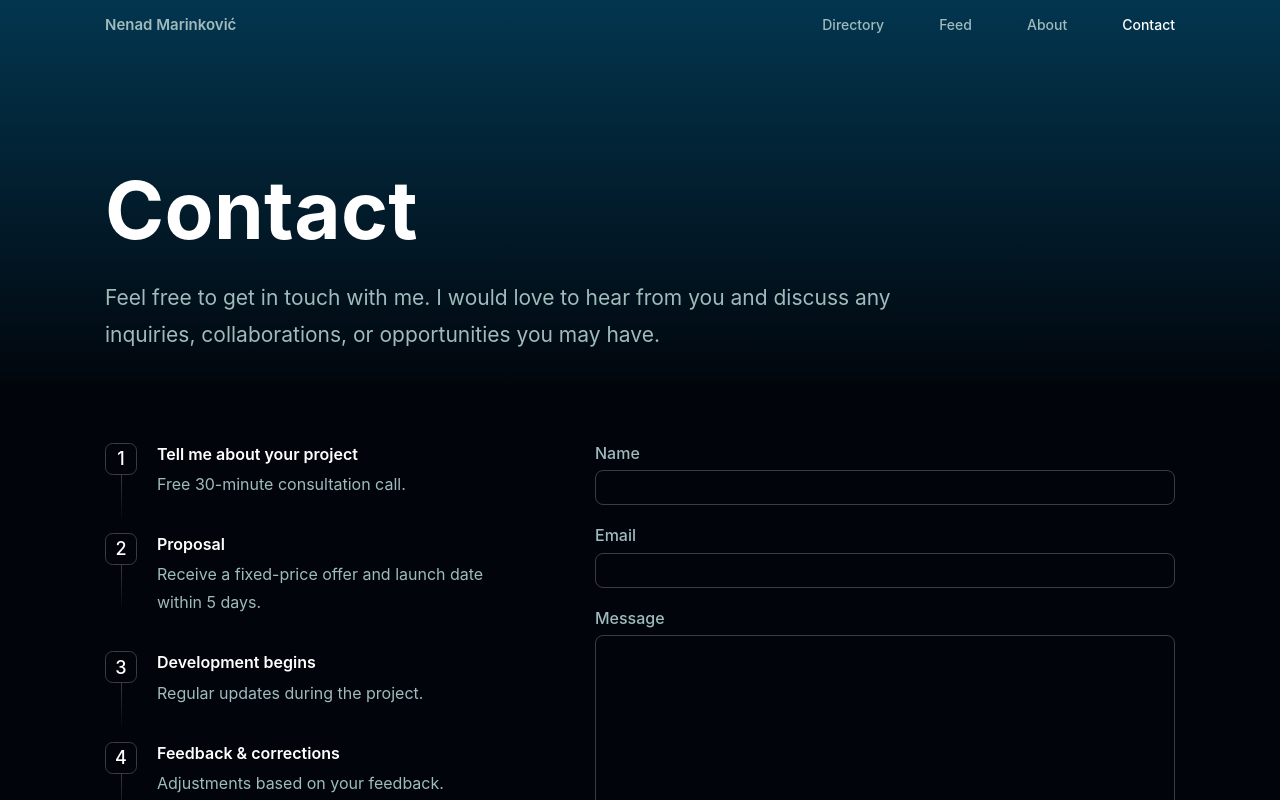
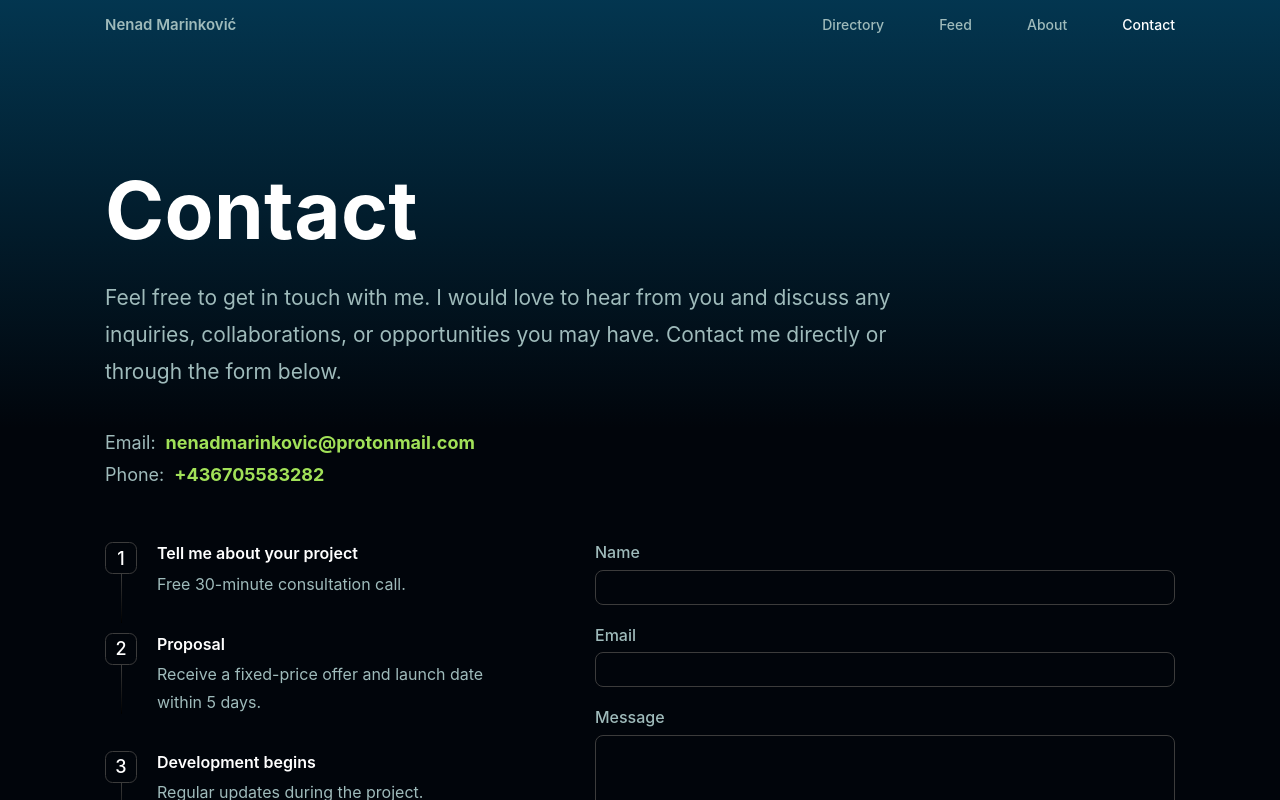
Before and after one commit to nenadmarinkovic/home, a Next.js app: page /contact in a window 1280 px wide. Shown: the top 800 px of the page. Built offline with nearby package versions, Linux system fonts and the light colour scheme; no server answers.

Commit message:
add contact changes

```diff
--- a/app/contact/page.tsx
+++ b/app/contact/page.tsx
@@ -17,12 +17,34 @@ export default function Contact() {
       <Header />
       <Banner
         title="Contact"
-        paragraphText="Feel free to get in touch with me. I would love to hear from you and discuss any inquiries, collaborations, or opportunities you may have."
+        paragraphText="Feel free to get in touch with me. I would love to hear from you and discuss any inquiries, collaborations, or opportunities you may have. Contact me directly or through the form below."
       />
       <section
         className={`${styles.contentContainer} ${contactStyles.contactPage}`}
       >
         <Container>
+          <div className={contactStyles.contactWrap}>
+            <span></span>
+            <span className={contactStyles.text}>
+              <span>Email:</span>
+
+              <a
+                className={contactStyles.value}
+                href="mailto:nenadmarinkovic@protonmail.com"
+              >
+                nenadmarinkovic@protonmail.com
+              </a>
+            </span>
+            <span className={contactStyles.text}>
+              <span>Phone:</span>
+              <a
+                className={contactStyles.value}
+                href="tel:+436705583282"
+              >
+                +436705583282
+              </a>
+            </span>
+          </div>
           <div className={styles.contentFlex}>
             <FormProcess
               steps={[
--- a/styles/pages/contact.module.css
+++ b/styles/pages/contact.module.css
@@ -3,9 +3,17 @@
   padding-bottom: 20%;
 }
 
+.contactWrap {
+  display: flex;
+  font-size: 21px;
+  line-height: 1.75;
+  color: var(--color-green-light);
+  flex-direction: column;
+}
+
 .value {
-  font-size: 21px;
-  font-weight: 800;
+  font-size: 18px;
+  font-weight: 700;
   color: var(--color-green);
 }
 
@@ -14,6 +22,9 @@
   max-width: 300px;
   font-weight: 400;
   color: var(--color-green-light);
+  display: flex;
+  gap: 10px;
+  align-items: center;
 }
 
 .info {
```
